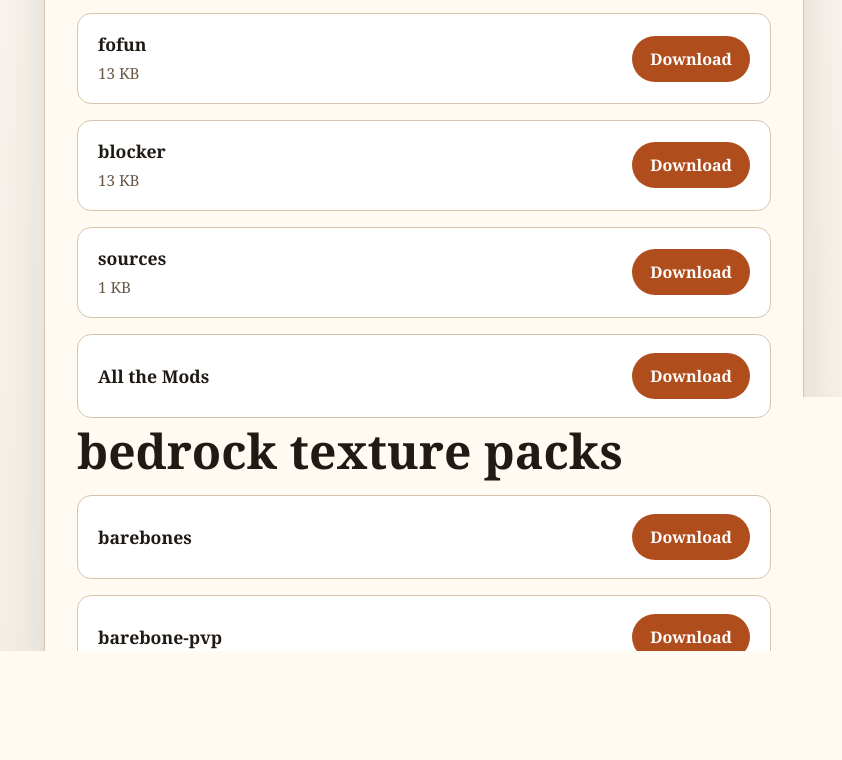
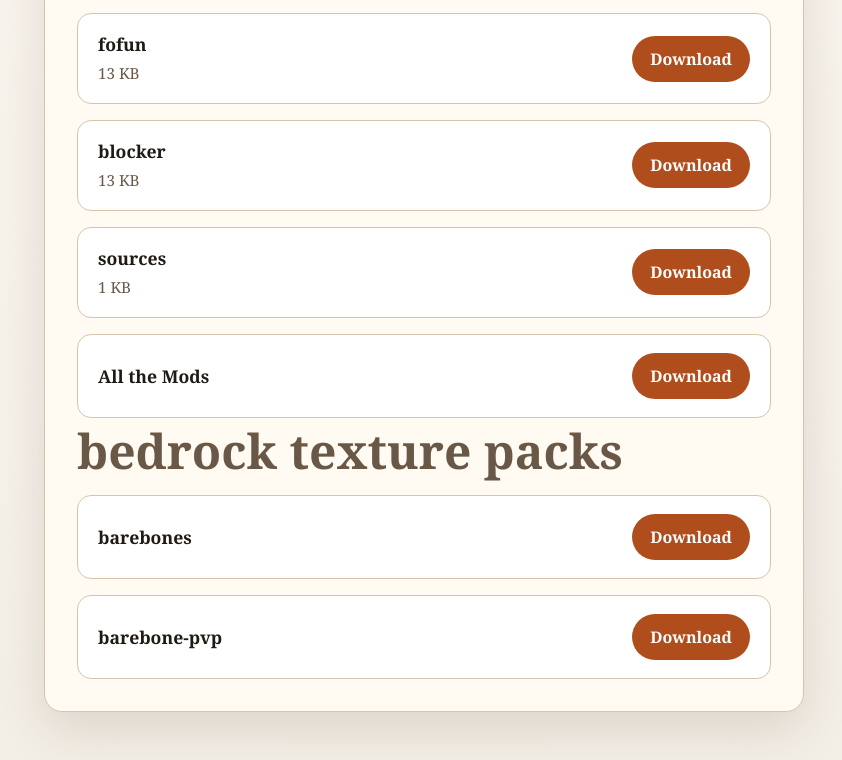
Before and after one commit to elijahchristy15-tech/PythonProject5, a plain HTML site: page index.html in a window 1280 px wide. Shown: the part 620-1380 px from the top of the page, without its empty margins (216-1058 px from the left). Drawn offline with Linux system fonts and the light colour scheme.

Commit message:
updating :)

```diff
--- a/index.html
+++ b/index.html
@@ -43,6 +43,7 @@
         h1 {
             margin: 0 0 12px;
             font-size: clamp(2rem, 4vw, 3rem);
+            color: var(--muted)
         }
 
         p {
```
